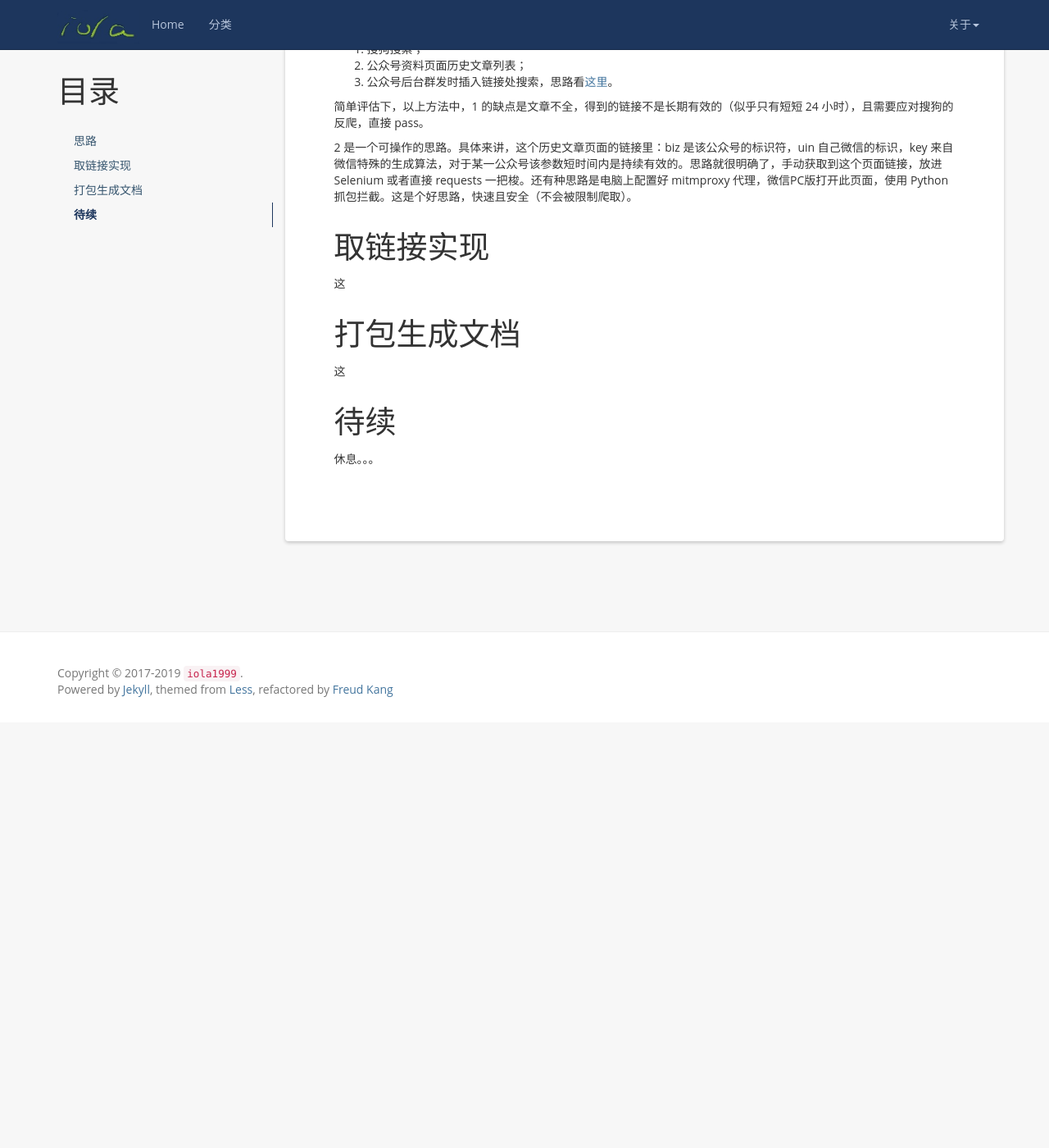
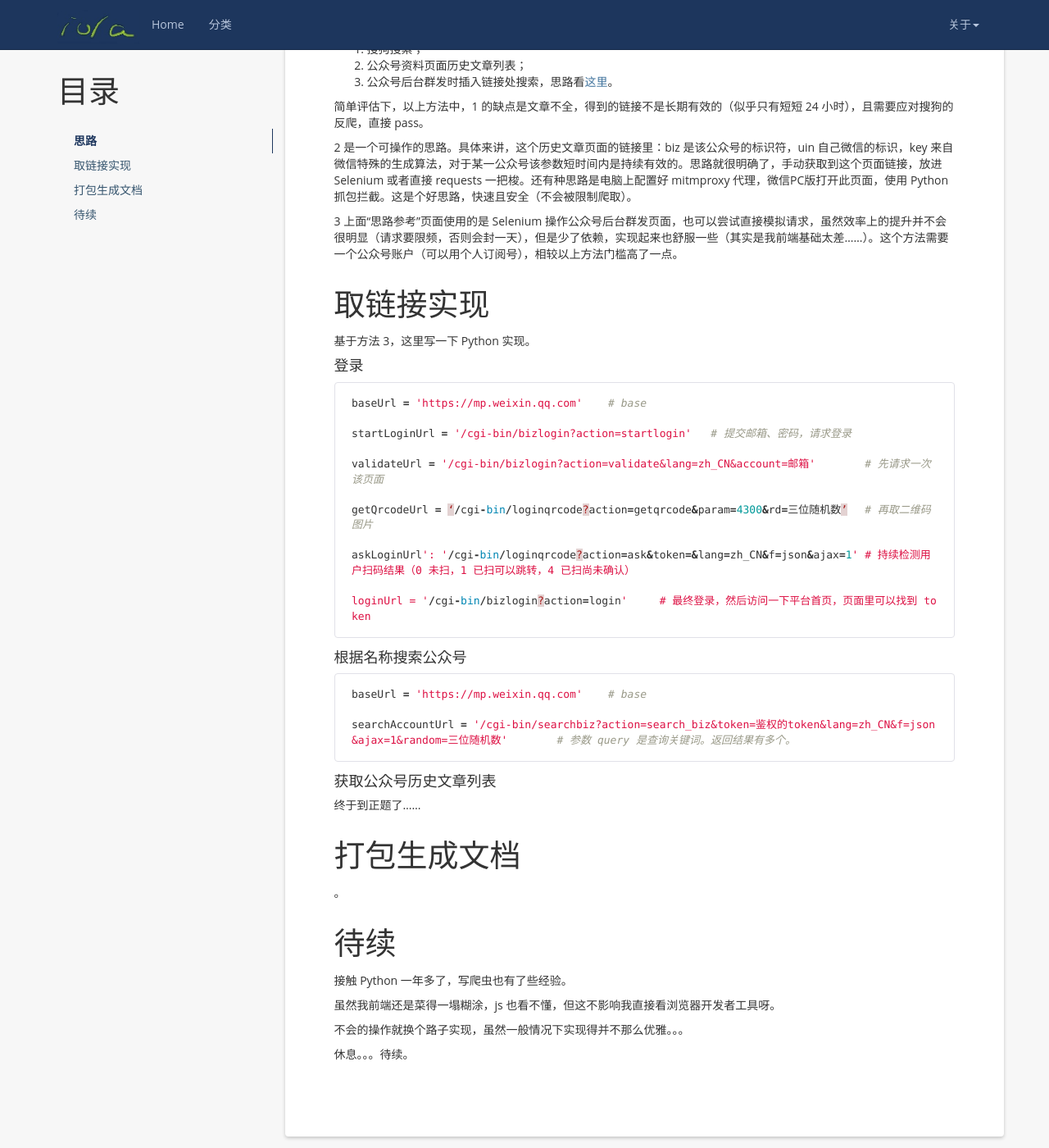
Before and after one commit to iola1999/iola1999.github.io, a Jekyll site: the page built from _posts/2019-05-03-Get-Wechat-mp-Articles.markdown, in a window 1280 px wide and 1400 px high, scrolled down 367 px. Shown: the whole window at 82% size. Built offline with Jekyll 4.4.1, drawn with Linux system fonts in a browser that asks for light colours; nearby versions of some CDN libraries; before the commit the page ends 1248 px from its top, so only the background shows below that.

Commit message:
继续写

```diff
--- a/_posts/2019-05-03-Get-Wechat-mp-Articles.markdown
+++ b/_posts/2019-05-03-Get-Wechat-mp-Articles.markdown
@@ -28,19 +28,67 @@ tag: 数据分析
 
 2 是一个可操作的思路。具体来讲，这个历史文章页面的链接里：biz 是该公众号的标识符，uin 自己微信的标识，key 来自微信特殊的生成算法，对于某一公众号该参数短时间内是持续有效的。思路就很明确了，手动获取到这个页面链接，放进 Selenium 或者直接 requests 一把梭。还有种思路是电脑上配置好 mitmproxy 代理，微信PC版打开此页面，使用 Python 抓包拦截。这是个好思路，快速且安全（不会被限制爬取）。
 
+3 上面“思路参考”页面使用的是 Selenium 操作公众号后台群发页面，也可以尝试直接模拟请求，虽然效率上的提升并不会很明显（请求要限频，否则会封一天），但是少了依赖，实现起来也舒服一些（其实是我前端基础太差......）。这个方法需要一个公众号账户（可以用个人订阅号），相较以上方法门槛高了一点。
+
 
 取链接实现			{#two}
 ====================================
-这
+基于方法 3，这里写一下 Python 实现。
+
+#### 登录
+
+{% highlight python%}
+
+baseUrl = 'https://mp.weixin.qq.com'	# base
+
+startLoginUrl = '/cgi-bin/bizlogin?action=startlogin'	# 提交邮箱、密码，请求登录
+
+validateUrl = '/cgi-bin/bizlogin?action=validate&lang=zh_CN&account=邮箱'	# 先请求一次该页面
+
+getQrcodeUrl = ‘/cgi-bin/loginqrcode?action=getqrcode&param=4300&rd=三位随机数’	# 再取二维码图片
+
+askLoginUrl': '/cgi-bin/loginqrcode?action=ask&token=&lang=zh_CN&f=json&ajax=1'	# 持续检测用户扫码结果（0 未扫，1 已扫可以跳转，4 已扫尚未确认）
+
+loginUrl = '/cgi-bin/bizlogin?action=login'	# 最终登录，然后访问一下平台首页，页面里可以找到 token
+
+{% endhighlight %}
+
+
+
+#### 根据名称搜索公众号
+
+{% highlight python%}
+
+baseUrl = 'https://mp.weixin.qq.com'	# base
+
+searchAccountUrl = '/cgi-bin/searchbiz?action=search_biz&token=鉴权的token&lang=zh_CN&f=json&ajax=1&random=三位随机数'	# 参数 query 是查询关键词。返回结果有多个。
+
+{% endhighlight %}
+
+
+
+#### 获取公众号历史文章列表
+
+终于到正题了......
+
+
 
 
 打包生成文档			{#three}
 ====================================
-这
+。
 
 
 
 待续			{#coming}
 ====================================
 
-休息。。。
+接触 Python 一年多了，写爬虫也有了些经验。
+
+虽然我前端还是菜得一塌糊涂，js 也看不懂，但这不影响我直接看浏览器开发者工具呀。
+
+不会的操作就换个路子实现，虽然一般情况下实现得并不那么优雅。。。
+
+
+
+休息。。。待续。
```
